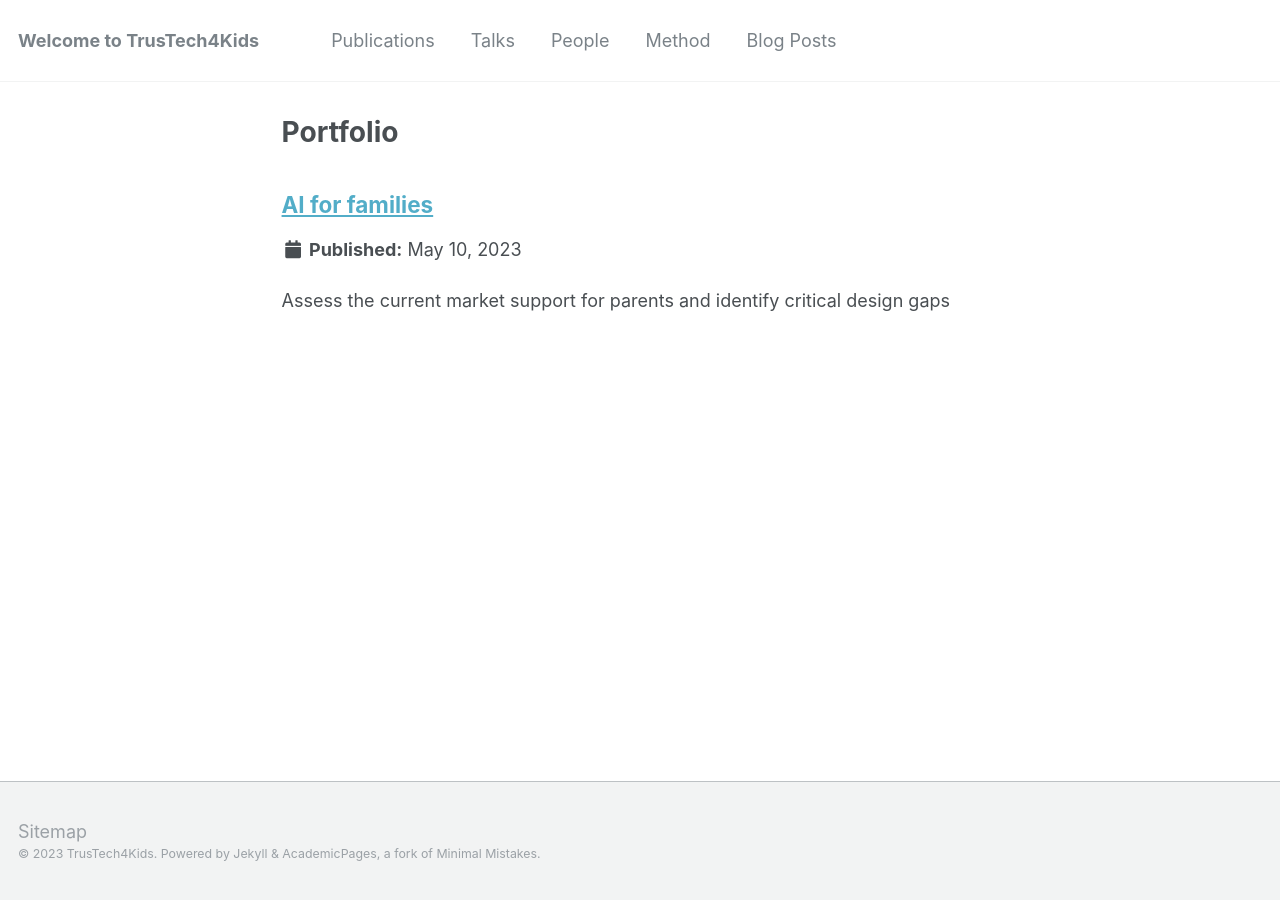
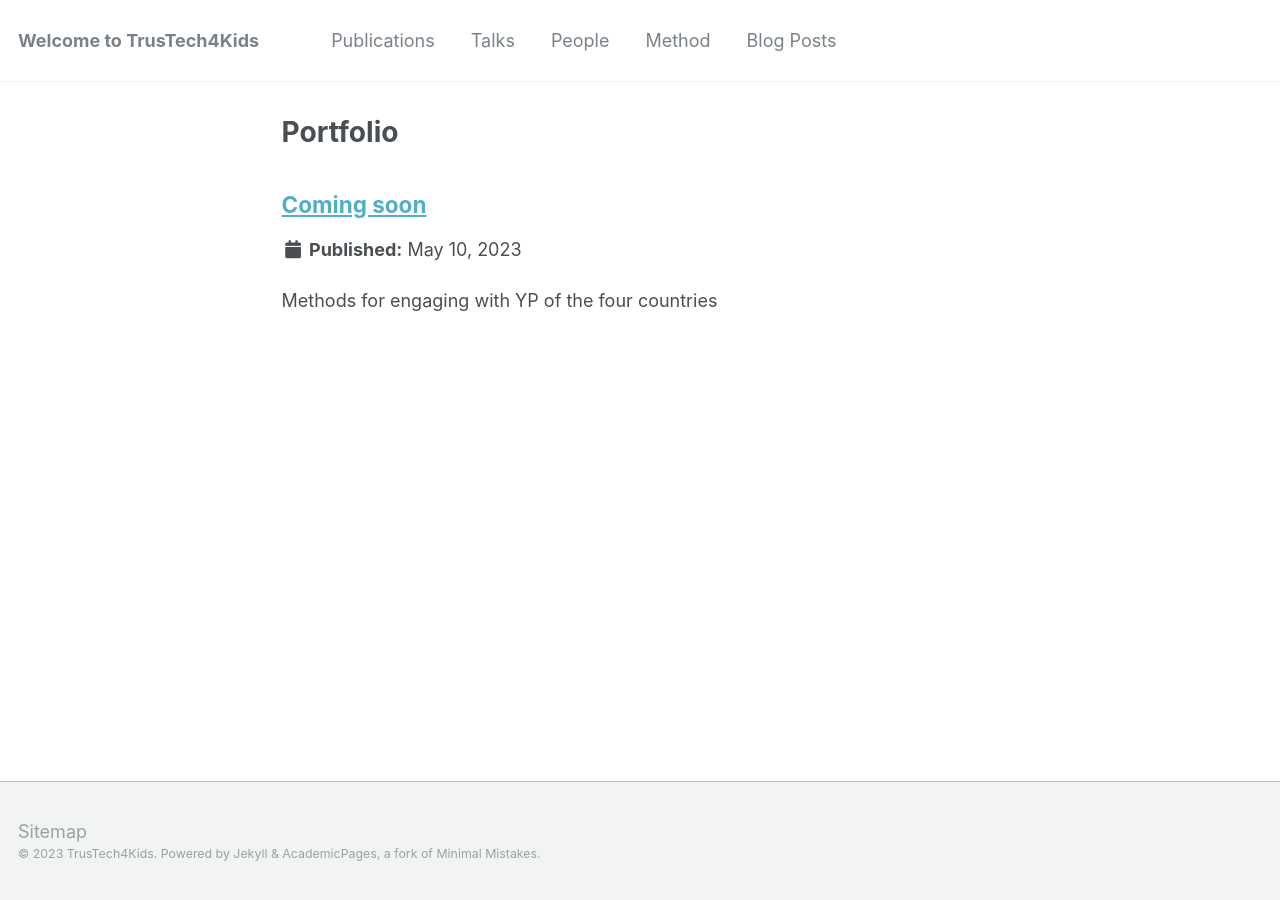
Before and after one commit to trustech4kids/trustech4kids.github.io, a Jekyll site: the page built from _pages/portfolio.html, in a window 1280 px wide. Built offline with Jekyll 4.4.1, drawn with Linux system fonts in a browser that asks for light colours; a file with an impossible date is left out.

Commit message:
Update portfolio-2.html

```diff
--- a/_portfolio/portfolio-2.html
+++ b/_portfolio/portfolio-2.html
@@ -1,5 +1,5 @@
 ---
-title: "AI for families"
-excerpt: "Assess the current market support for parents and identify critical design gaps"
+title: "Coming soon"
+excerpt: "Methods for engaging with YP of the four countries"
 collection: portfolio
 ---
```
